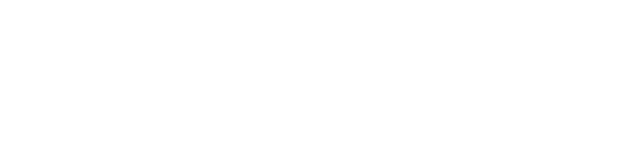
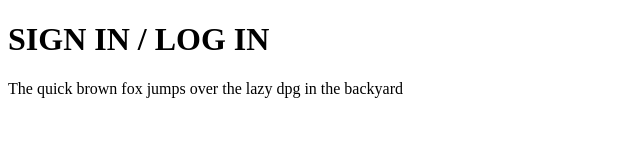
Before and after one commit to rasyidnabil-115/Repository_bt_RevoU, a plain HTML site: page index.html in a window 1280 px wide. Shown: the whole page, without its empty margins (0-640 px from the left). Drawn offline with Linux system fonts and the light colour scheme.

Commit message:
index.html

```diff
--- a/index.html
+++ b/index.html
@@ -3,9 +3,17 @@
 <head>
     <meta charset="UTF-8">
     <meta name="viewport" content="width=device-width, initial-scale=1.0">
-    <title>Document</title>
+    <title>Sign In</title>
 </head>
 <body>
+    <div>
+        <h1>
+            SIGN IN / LOG IN
+        </h1>
+    </div>
+    <div>
+        <p>The quick brown fox jumps over the lazy dpg in the backyard</p>
+    </div>
 
 </body>
 </html>
```
